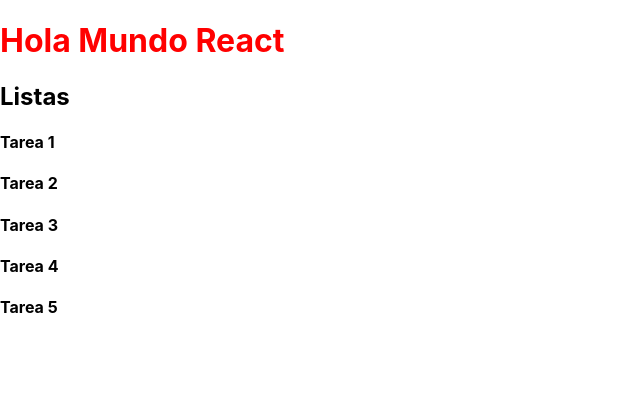
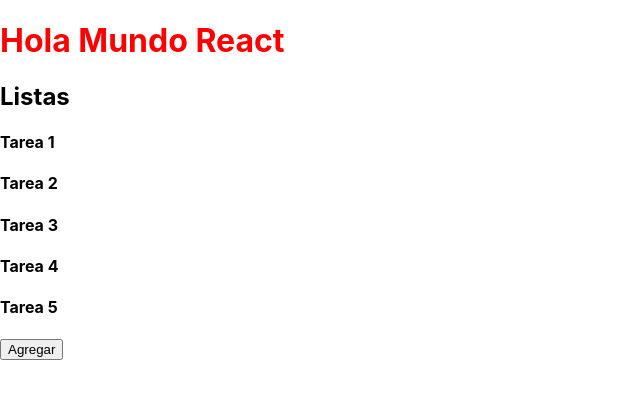
Before and after one commit to jcanelonmobdev/prueba-react, a React (Create React App) app in the folder my-app/: page / in a window 1280 px wide. Shown: the top 398 px of the page, without its empty margins (0-640 px from the left). Built offline with nearby package versions, Linux system fonts and the light colour scheme.

Commit message:
Clase 29 Operador de Propagacion

```diff
--- a/my-app/src/components/Listas.jsx
+++ b/my-app/src/components/Listas.jsx
@@ -12,14 +12,22 @@
 
     const [lista, setlista] = useState(initialState)
 
+    const agregarElemento = () => {
+        setlista([
+            ...lista,
+            { id: 5, texto: "Tarea " + (lista.length + 1) }
+        ])
+    }
+
     return (
         <div>
             <h2>Listas</h2>
             {
                 lista.map((item, index) => (
-                    <h4 key={ item.id }>{ item.texto }</h4>
+                    <h4 key={ index }>{ item.texto }</h4>
                 ))
             }
+            <button onClick={() => agregarElemento()} >Agregar</button>
         </div>
     )
 }
```
